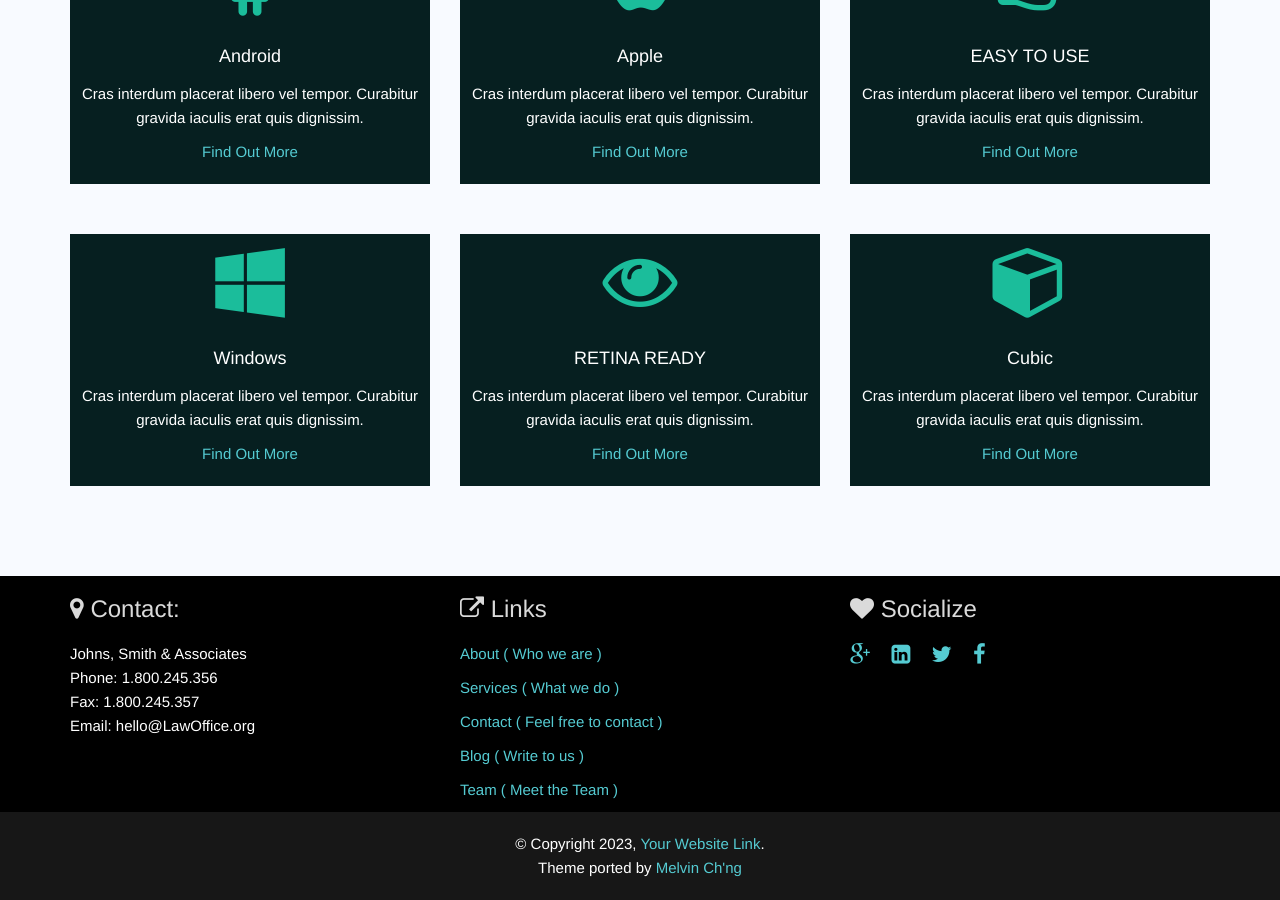
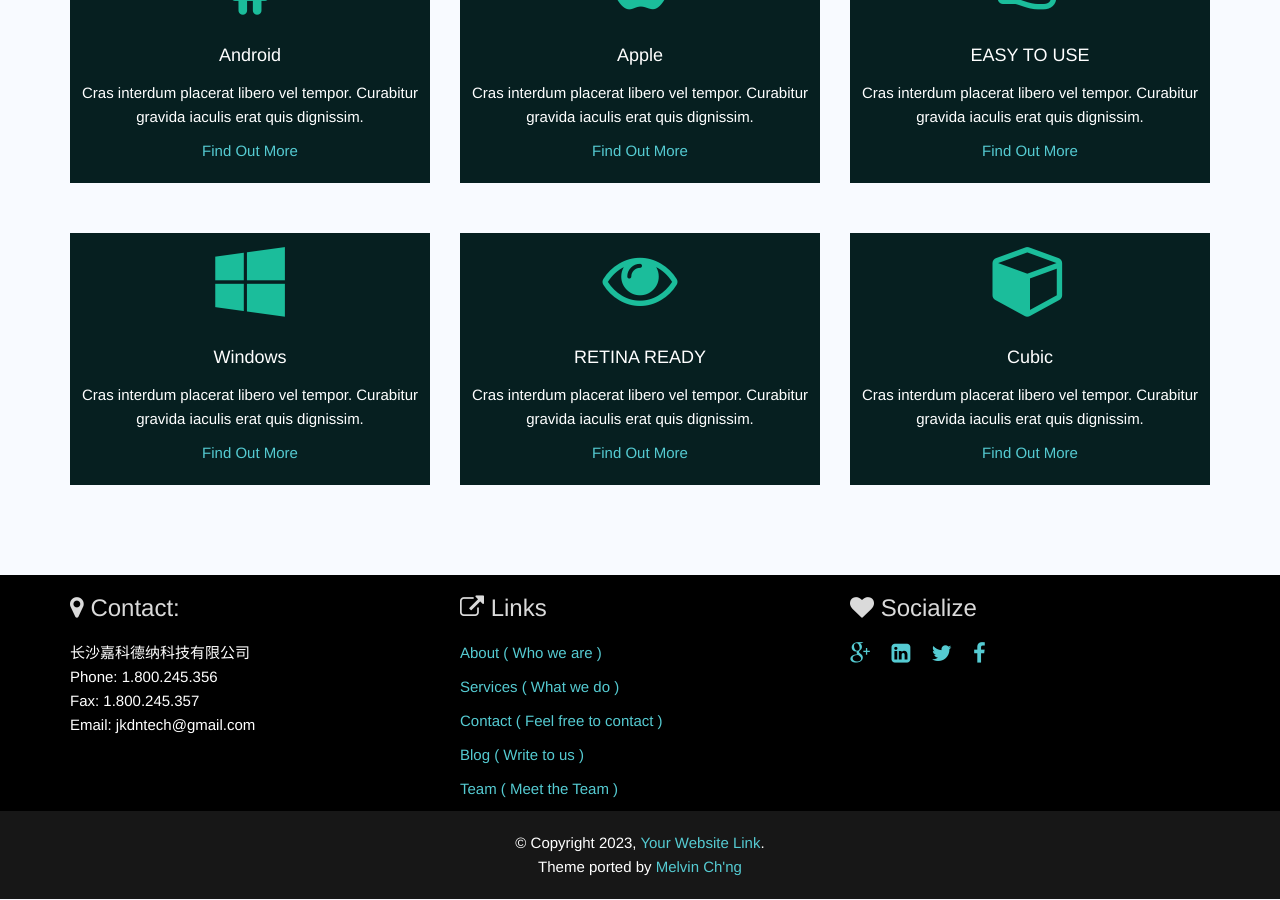
Before and after one commit to JKDN-Tech/JKDN-Tech.github.io, a Jekyll site: the page built from index.html, in a window 1280 px wide and 900 px high, scrolled down 822 px. Built offline with Jekyll 4.4.1, drawn with Linux system fonts in a browser that asks for light colours.

Commit message:
修改公司名以及地址，修改主页图片

```diff
--- a/_config.yml
+++ b/_config.yml
@@ -14,7 +14,7 @@
 # You can create any custom variable you would like, and they will be accessible
 # in the templates via {{ site.myvariable }}.
 title: Business Jekyll Theme
-email: your-email@example.com
+email: jkdntech@gmail.com
 description: > # this means to ignore newlines until "baseurl:"
   Yet another Jekyll theme. It is designed for business purpose and ported by
   Melvin Ch'ng.
@@ -22,12 +22,12 @@
 url: "" # the base hostname & protocol for your site, e.g. http://example.com
 
 # Company Information
-company_name: Johns, Smith & Associates
-address_line: Via Ludovisi 39-45, Rome, 54267, Italy
+company_name: 长沙嘉科德纳科技有限公司
+address_line: 广东省深圳市南山区
 telephone_number: 1.800.245.356
 fax_number: 1.800.245.357
-company_email: hello@LawOffice.org
-google_map: https://www.google.com/maps/embed?pb=!1m14!1m12!1m3!1d3618.727010735933!2d91.837871!3d24.907291700000002!2m3!1f0!2f0!3f0!3m2!1i1024!2i768!4f13.1!5e0!3m2!1sen!2s!4v1404919738144
+company_email: jkdntech@gmail.com
+google_map: https://www.google.com/maps/place/Nanshan,+Shenzhen,+Guangdong+Province,+China/@22.4437237,113.7119259,11z/data=!3m1!4b1!4m6!3m5!1s0x3403eef5f69e972f:0xd78ee0e90eff3922!8m2!3d22.5333199!4d113.93041!16s%2Fm%2F0267_n0?entry=ttu
 
 # Social Link
 facebook_link: http://www.facebook.com
--- a/_layouts/home_style.html
+++ b/_layouts/home_style.html
@@ -23,7 +23,7 @@
                     <div class="carousel-inner" role="listbox">
                         <!-- Begin Slide 1 -->
                         <div class="item active">
-                            <img src="../assets/img/slider/slide2.jpg" height="400" alt="Image of first carousel">
+                            <img src="../assets/img/slider/face_algo.jpg" height="400" alt="Image of first carousel">
                             <div class="carousel-caption">
                                 <h3 class="carousel-title hidden-xs">Office BOOTSTRAP TEMPLATE</h3>
                                 <p class="carousel-body">RESPONSIVE \ MULTI PAGE</p>
@@ -33,7 +33,7 @@
 
                         <!-- Begin Slide 2 -->
                         <div class="item">
-                            <img src="../assets/img/slider/slide4.jpg" height="400" alt="Image of second carousel">
+                            <img src="../assets/img/slider/face_algo.jpg" height="400" alt="Image of second carousel">
                             <div class="carousel-caption">
                                 <h3 class="carousel-title hidden-xs">EASY TO CUSTOMIZE</h3>
                                 <p class="carousel-body">BEAUTIFUL \ CLEAN \ MINIMAL</p>
@@ -43,7 +43,7 @@
 
                         <!-- Begin Slide 3 -->
                         <div class="item">
-                            <img src="../assets/img/slider/slide2.jpg" height="400" alt="Image of third carousel">
+                            <img src="../assets/img/slider/face_algo.jpg" height="400" alt="Image of third carousel">
                             <div class="carousel-caption">
                                 <h3 class="carousel-title hidden-xs">MULTI-PURPOSE TEMPLATE</h3>
                                 <p class="carousel-body">PORTFOLIO \ CORPORATE \ CREATIVE</p>
```
Also changed, not shown: assets/img/slider/face_algo.jpg (added).
